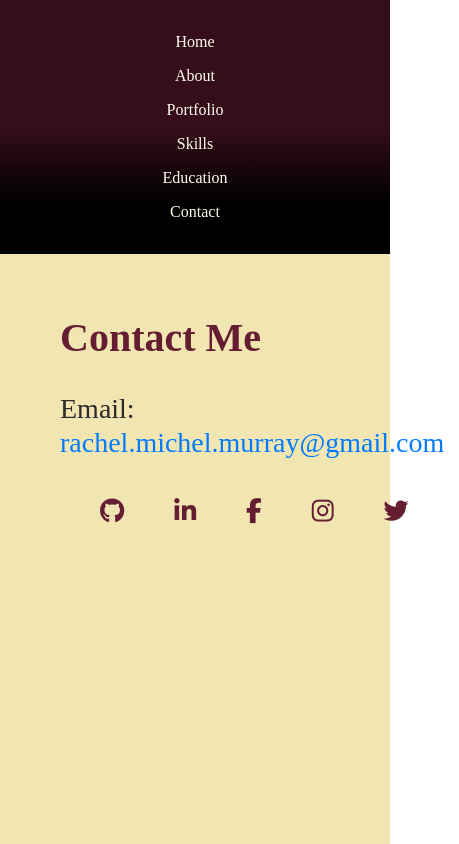
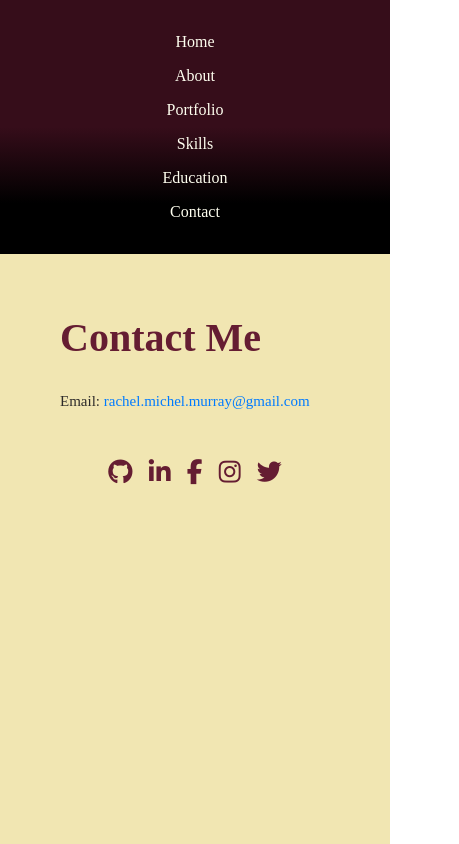
Before and after one commit to dcbeergoddess/portfolio_website_reactjs, a React (Create React App) app: page /contact in a window 390 px wide. Shown: the whole page, 459 px wide, since content can reach past the window. Built offline with nearby package versions, Linux system fonts and the light colour scheme; a web font is replaced by a local one.

Commit message:
mobile view tweaks

```diff
--- a/src/App.css
+++ b/src/App.css
@@ -160,6 +160,11 @@ p {
   color: #e56a54;
 }
 
+.contact {
+  display: column;
+  font-size: 20px;
+}
+
 .card {
   background: ivory;
   border-radius: 1px;
@@ -246,13 +251,22 @@ p {
     display: flex;
     justify-content: space-around;
     bottom: 30px;
+    margin-right: 50px;
   }
   .social i {
-    padding-right: 50px;
+    padding-right: 0px;
     padding-left: 0px;
   }
 
   .name {
     padding-left: 50px;
   }
+
+  .contact {
+    font-size: 15px;
+  }
+
+  .contactSocial {
+    display: flex;
+  }
 }
--- a/src/pages/Contact.js
+++ b/src/pages/Contact.js
@@ -9,10 +9,10 @@ class Contact extends Component {
 
       <div className="condiv">
         <h1 className="subtopic">Contact Me</h1>
-        <h3> Email: <a href="mailto:rachel.michel.murray@gmail.com?subject=Portfolio Contact for Rachel Murray">rachel.michel.murray@gmail.com</a></h3>
-
+        <h3 className="contact"> Email: <a href="mailto:rachel.michel.murray@gmail.com?subject=Portfolio Contact for Rachel Murray">rachel.michel.murray@gmail.com</a></h3>
+      <div className="contactSocial">
         <Social />
-
+        </div>
       </div>
 
     )
```
